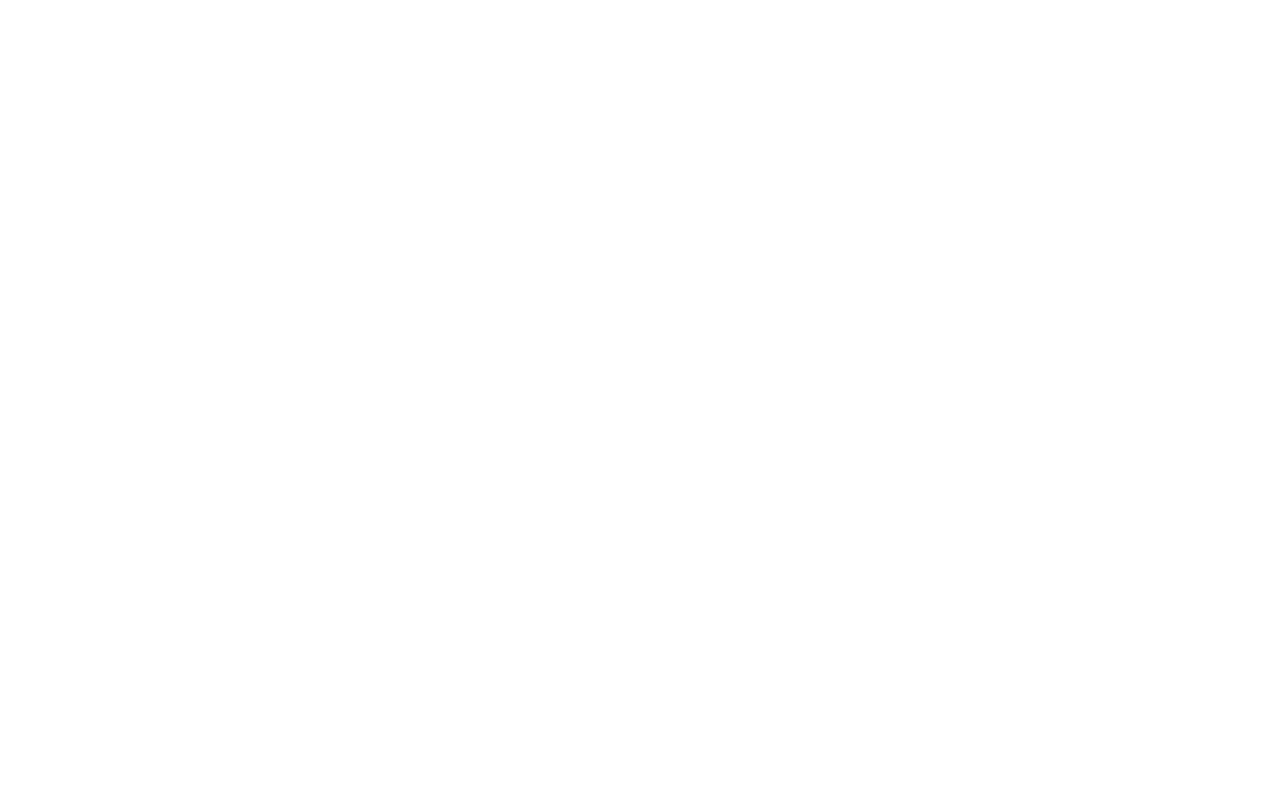
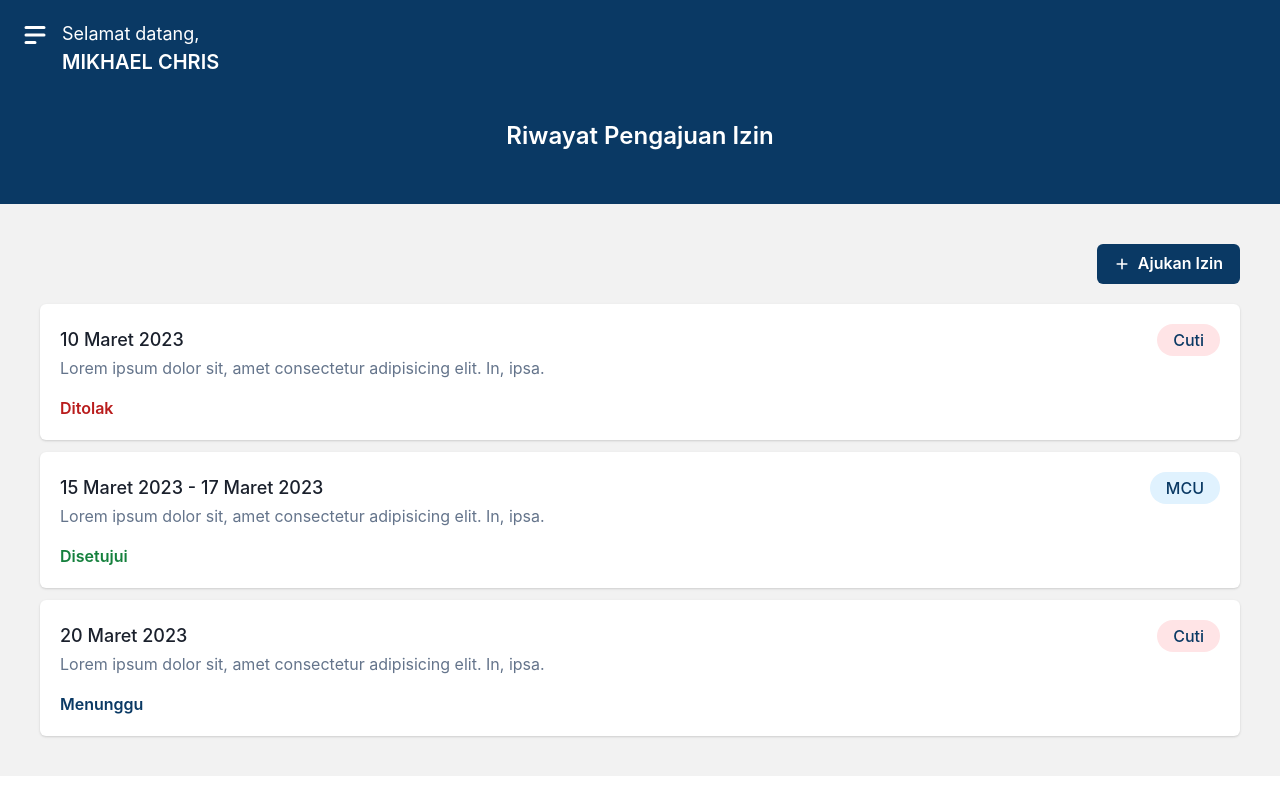
Before and after one commit to mikhaelc09/sentra-absensi-frontend, a React (Vite) app: page /izin in a window 1280 px wide. Before the commit this address had no page. Built offline with nearby package versions, Linux system fonts and the light colour scheme.

Commit message:
riwayat izin page

```diff
--- a/src/App.jsx
+++ b/src/App.jsx
@@ -5,6 +5,7 @@
 import LoginPage from './pages/Login';
 import ResetPassPage from './pages/ResetPass';
 import HomePage from './pages/absensi/Home';
+import RiwayatPage from './pages/izin/Riwayat';
 
 const theme = extendTheme({
   colors: {
@@ -21,6 +22,7 @@
         <Route exact path="/" element={<LoginPage />} />
         <Route exact path="/reset-password" element={<ResetPassPage />} />
         <Route exact path="/absensi" element={<HomePage />} />
+        <Route exact path="/izin" element={<RiwayatPage /> } />
       </Routes>
     </ChakraProvider>
 
--- a/src/components/AbsensiCard.jsx
+++ b/src/components/AbsensiCard.jsx
@@ -9,7 +9,7 @@
                 <p className="font-medium">{props.alamat}</p>
                 <p className="font-medium">{props.kota}</p>
             </div>
-            <div className="icon w-1/6 m-auto">
+            <div className="icon w-1/6 my-auto ml-auto">
                 {
                     props.valid==true && <HiOutlineCheckCircle className='text-3xl text-green-700' /> ||
                     props.valid==false && <HiOutlineXCircle className='text-3xl text-red-700' />
--- a/src/components/Header.jsx
+++ b/src/components/Header.jsx
@@ -3,9 +3,11 @@
     useDisclosure
 } from '@chakra-ui/react'
 import { HiMenuAlt2, HiUserCircle, HiHome, HiDocumentText, HiCalendar, HiLogout } from 'react-icons/hi'
+import { useNavigate } from 'react-router-dom'
 
 function Header(props){
     const { isOpen, onOpen, onClose } = useDisclosure()
+    const navigate = useNavigate()
 
     return(
         <div className="w-screen bg-primary text-white p-5">
@@ -32,21 +34,21 @@
                         <p className="ml-3">{props.user}</p>
                     </DrawerHeader>
                     <DrawerBody className="bg-primary text-white">
-                        <div className="flex my-4">
+                        <div className="flex my-4" onClick={ ()=>{ navigate('/absensi') } }>
                             <HiHome className="text-3xl" />
-                            <p className="ml-3">Beranda</p>
+                            <p className="ml-3 my-auto">Beranda</p>
                         </div>
-                        <div className="flex my-4">
+                        <div className="flex my-4" onClick={ ()=>{  } }>
                             <HiDocumentText className="text-3xl" />
-                            <p className="ml-3">Laporan Kehadiran</p>
+                            <p className="ml-3 my-auto">Laporan Kehadiran</p>
                         </div>
-                        <div className="flex my-4">
+                        <div className="flex my-4" onClick={ ()=>{ navigate('/izin') } }>
                             <HiCalendar className="text-3xl" />
-                            <p className="ml-3">Pengajuan Izin</p>
+                            <p className="ml-3 my-auto">Pengajuan Izin</p>
                         </div>
-                        <div className="flex my-4">
+                        <div className="flex my-4" onClick={ ()=>{ navigate('/') } }>
                             <HiLogout className="text-3xl" />
-                            <p className="ml-3">Logout</p>
+                            <p className="ml-3 my-auto">Logout</p>
                         </div>
                     </DrawerBody>
                 </DrawerContent>
--- /dev/null
+++ b/src/components/IzinCard.jsx
@@ -0,0 +1,44 @@
+import { Card, CardBody } from "@chakra-ui/react"
+
+function IzinCard(props){
+    return(
+        <Card className="w-full text-left">
+            <CardBody>
+                <div className="flex w-full">
+                    <div className="tanggal my-auto">
+                        <p className="font-medium text-lg">
+                            {props.tanggalMulai}{props.tanggalSelesai!=props.tanggalMulai && (' - '+props.tanggalSelesai)}
+                        </p>
+                    </div>
+                    <div className="badge ml-auto">
+                        {
+                            props.jenis=='MCU' &&
+                            <p className="bg-sky-100 text-primary font-medium rounded-full px-4 py-1">MCU</p>
+                        }
+                        {
+                            props.jenis=='Cuti' &&
+                            <p className="bg-rose-100 text-primary font-medium rounded-full px-4 py-1">Cuti</p>
+                        }
+                    </div>
+                </div>
+                <p className="text-slate-500 mb-4 w-5/6">
+                    {props.keterangan}
+                </p>
+                {
+                    props.status=='Menunggu' &&
+                    <p className="text-primary font-semibold">Menunggu</p>
+                }
+                {
+                    props.status=='Disetujui' &&
+                    <p className="text-green-700 font-semibold">Disetujui</p>
+                }
+                {
+                    props.status=='Ditolak' &&
+                    <p className="text-red-700 font-semibold">Ditolak</p>
+                }
+            </CardBody>
+        </Card>
+    )
+}
+
+export default IzinCard
--- a/src/pages/absensi/Home.jsx
+++ b/src/pages/absensi/Home.jsx
@@ -46,20 +46,20 @@
                 <p className="text-xl font-semibold text-primary mb-3">Absensi</p>
                 <Card>
                     <CardBody className='flex flex-col'>
-                        <div className="flex flex-row gap-x-10 mx-auto">
+                        <div className="flex flex-row gap-x-14 mx-auto">
                             <div className="flex flex-col text-center">
-                                <HiOutlineArrowCircleDown className='text-2xl text-primary mx-auto' />
-                                <p className="text-xl font-bold">{jamMasuk}</p>
+                                <HiOutlineArrowCircleDown className='text-3xl text-primary mx-auto' />
+                                <p className="text-2xl font-bold">{jamMasuk}</p>
                                 <p className="text-sm text-primary">Absen Masuk</p>
                             </div>
                             <div className="flex flex-col text-center">
-                                <HiOutlineArrowCircleUp className='text-2xl text-primary mx-auto' />
-                                <p className="text-xl font-bold">{jamPulang}</p>
+                                <HiOutlineArrowCircleUp className='text-3xl text-primary mx-auto' />
+                                <p className="text-2xl font-bold">{jamPulang}</p>
                                 <p className="text-sm text-primary">Absen Keluar</p>
                             </div>
                             <div className="flex flex-col text-center">
-                                <HiOutlineClock className='text-2xl text-primary mx-auto' />
-                                <p className="text-xl font-bold">{jamKerja}</p>
+                                <HiOutlineClock className='text-3xl text-primary mx-auto' />
+                                <p className="text-2xl font-bold">{jamKerja}</p>
                                 <p className="text-sm text-primary">Jam Kerja</p>
                             </div>
                         </div>
--- /dev/null
+++ b/src/pages/izin/Riwayat.jsx
@@ -0,0 +1,62 @@
+import { useState } from 'react'
+import { useNavigate } from 'react-router-dom'
+import { Menu, MenuButton, MenuList, MenuItem, Button } from '@chakra-ui/react'
+import { HiPlus } from 'react-icons/hi'
+
+import Header from '../../components/Header'
+import IzinCard from '../../components/IzinCard'
+
+function RiwayatPage(){
+    const navigate = useNavigate()
+    const [izin, setIzin] = useState([
+        {
+            tanggalMulai: '10 Maret 2023',
+            tanggalSelesai: '10 Maret 2023',
+            jenis: 'Cuti',
+            keterangan: 'Lorem ipsum dolor sit, amet consectetur adipisicing elit. In, ipsa.',
+            status: 'Ditolak'
+        },
+        {
+            tanggalMulai: '15 Maret 2023',
+            tanggalSelesai: '17 Maret 2023',
+            jenis: 'MCU',
+            keterangan: 'Lorem ipsum dolor sit, amet consectetur adipisicing elit. In, ipsa.',
+            status: 'Disetujui'
+        },
+        {
+            tanggalMulai: '20 Maret 2023',
+            tanggalSelesai: '20 Maret 2023',
+            jenis: 'Cuti',
+            keterangan: 'Lorem ipsum dolor sit, amet consectetur adipisicing elit. In, ipsa.',
+            status: 'Menunggu'
+        },
+    ])
+
+    return(
+        <div className="w-screen h-full bg-gray">
+            <Header user='MIKHAEL CHRIS' title='Riwayat Pengajuan Izin' subtitle='' />
+            <div className="content p-10 text-left flex flex-col">
+                <Menu className='ml-auto'>
+                    <MenuButton as={Button} leftIcon={<HiPlus className='text-white' />} className='bg-primary text-white ml-auto' colorScheme='primary'>
+                        Ajukan Izin
+                    </MenuButton>
+                    <MenuList>
+                        <MenuItem>Tugas MCU</MenuItem>
+                        <MenuItem>Izin Cuti</MenuItem>
+                    </MenuList>
+                </Menu>
+                <div className="mt-5 flex flex-col cards gap-y-3">
+                    {
+                        izin.map((i, index)=>{
+                            return(
+                                <IzinCard key={index} tanggalMulai={i.tanggalMulai} tanggalSelesai={i.tanggalSelesai} jenis={i.jenis} keterangan={i.keterangan} status={i.status} />
+                            )
+                        })
+                    }
+                </div>
+            </div>
+        </div>
+    )
+}
+
+export default RiwayatPage
```
